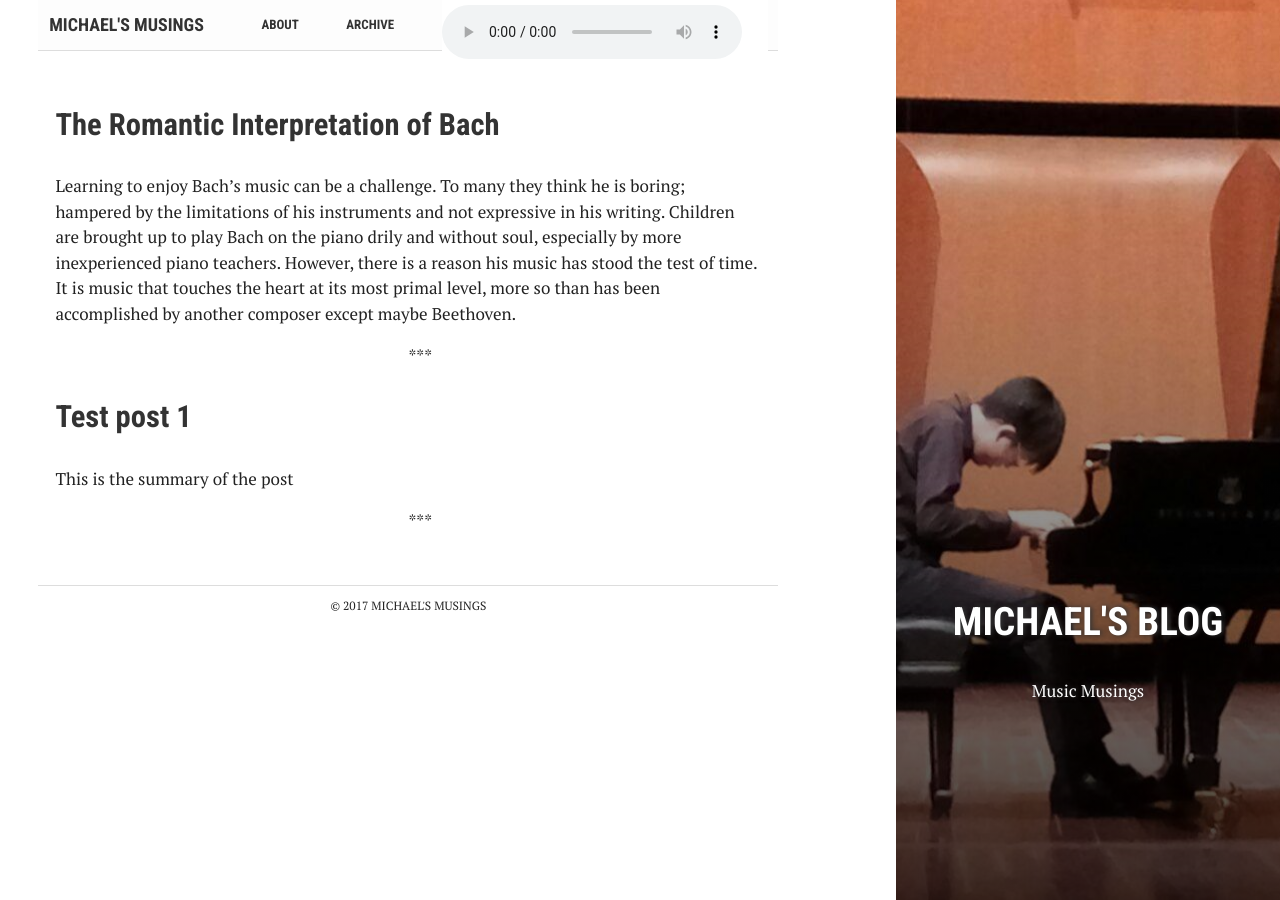
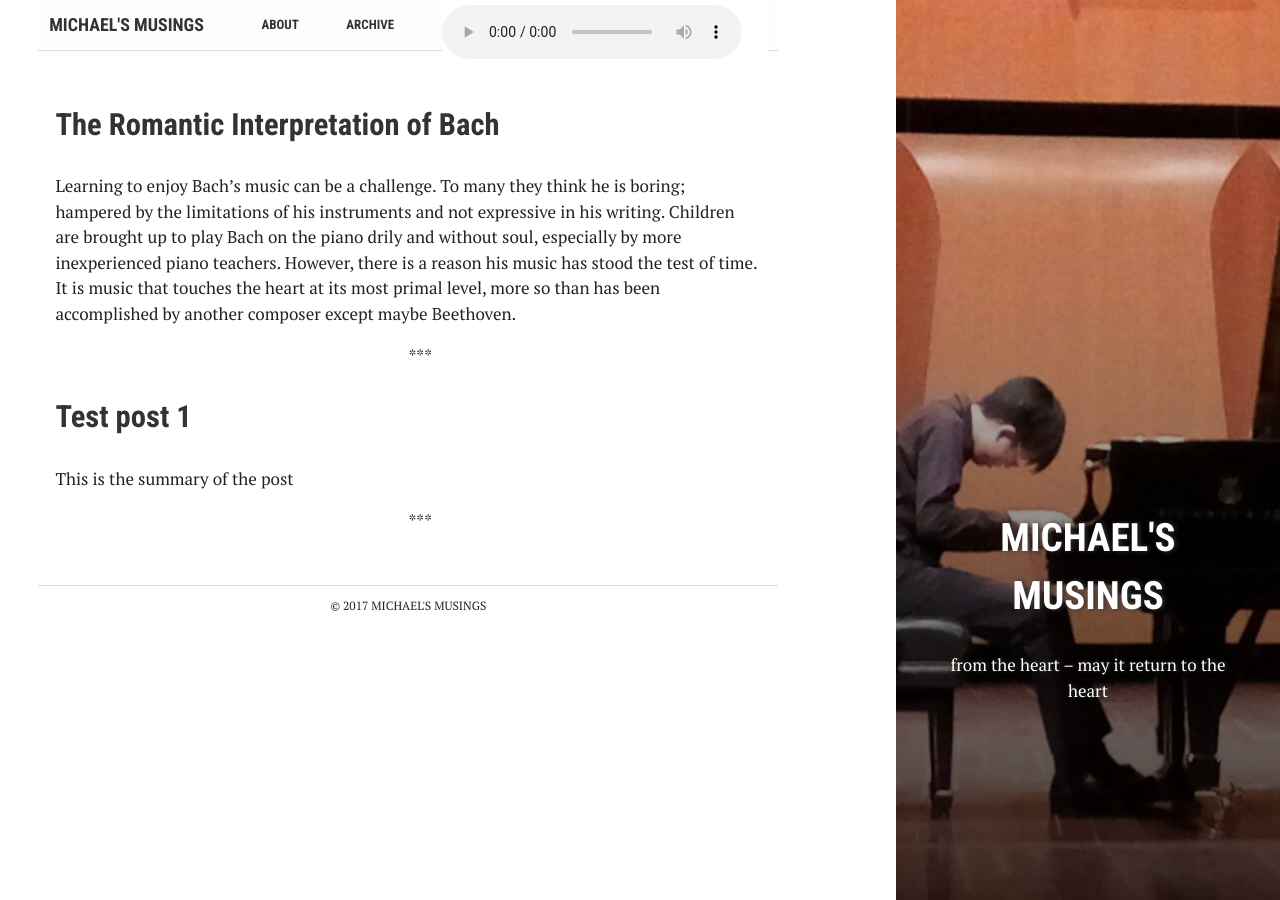
Before and after one commit to moke8198/moke8198.github.io, a Jekyll site: the page built from index.html, in a window 1280 px wide. Built offline with Jekyll 4.4.1, drawn with Linux system fonts in a browser that asks for light colours.

Commit message:
Update index.html

```diff
--- a/index.html
+++ b/index.html
@@ -2,8 +2,8 @@
 bg: "photo.png"
 layout: default
 crawlertitle: "Music Musings"
-title: "Michael's Blog"
-summary: "Music Musings"
+title: "Michael's Musings"
+summary: "from the heart – may it return to the heart"
 ---
 
 {% for post in site.posts limit: 5 %}
```
